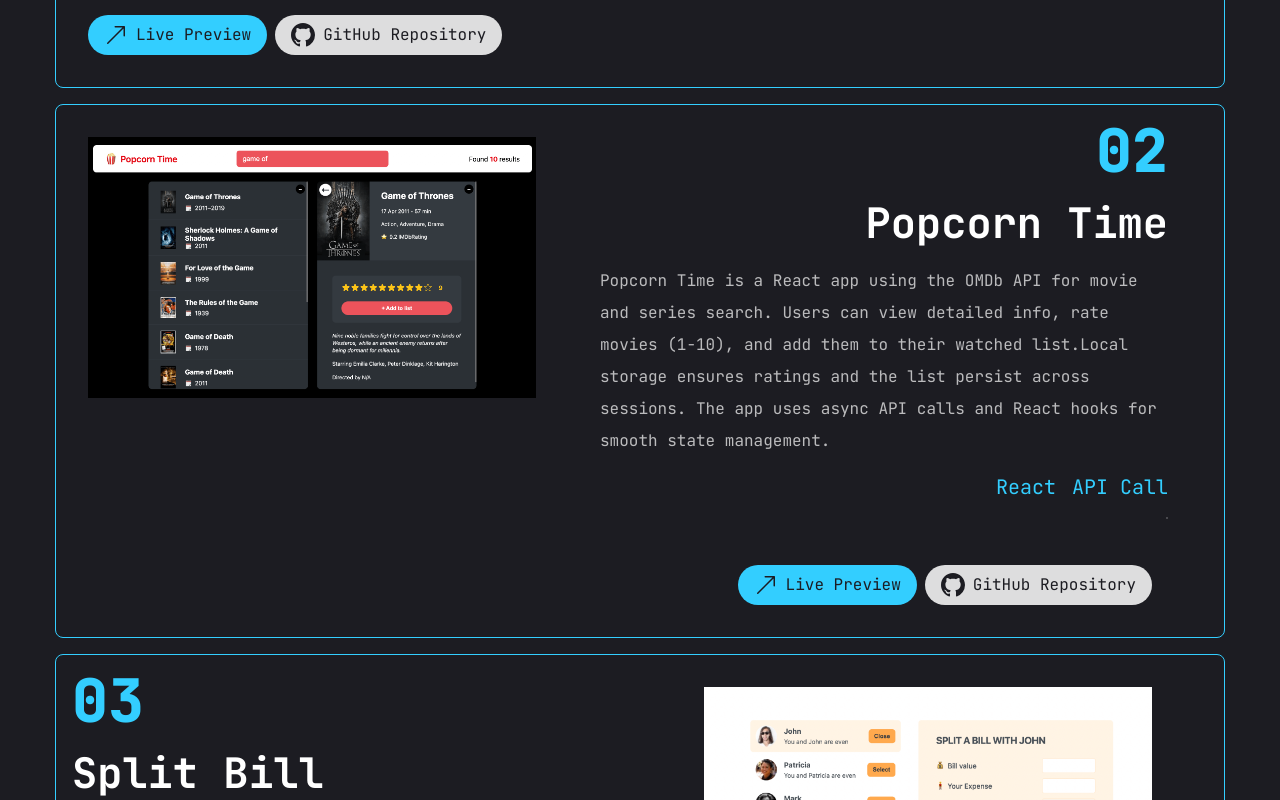
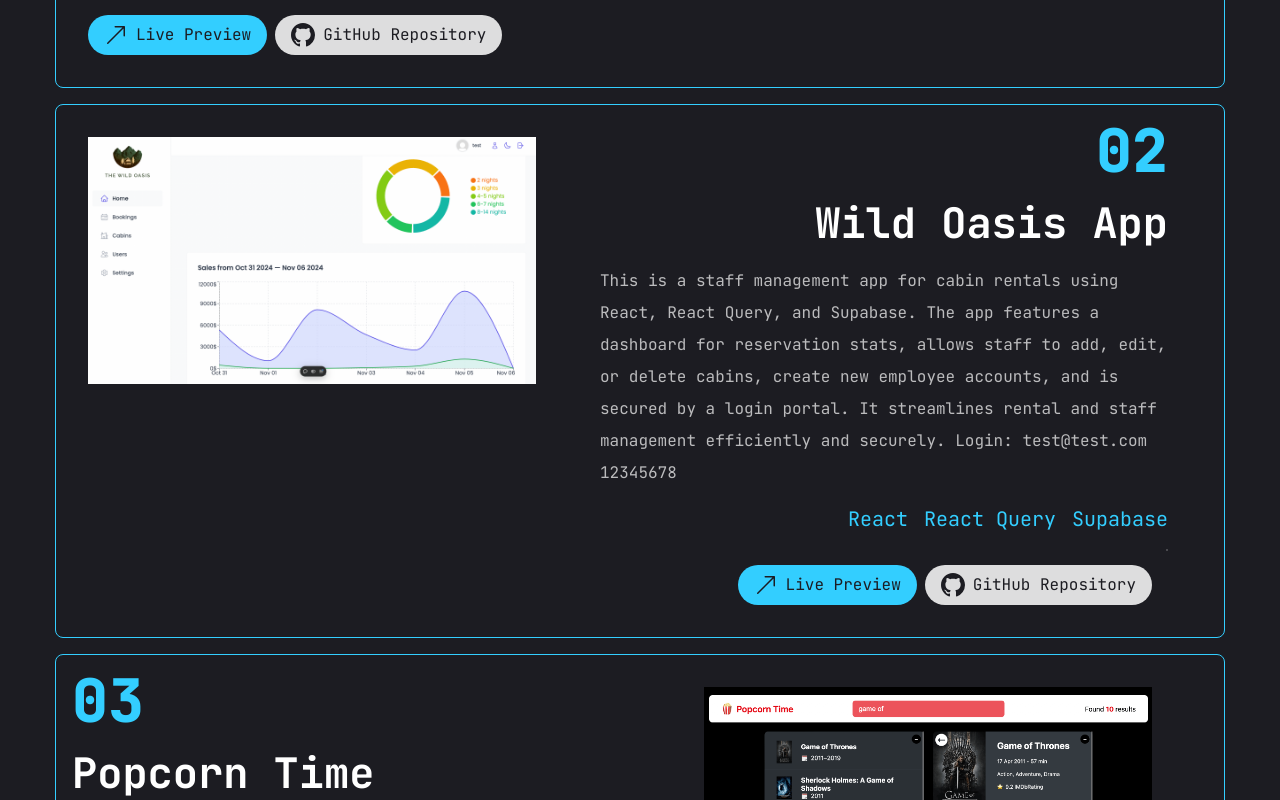
Before and after one commit to RazvanConstantin1/razvan-constantin, a Next.js app: page /projects in a window 1280 px wide. Shown: the part 2420-3220 px from the top of the page. Built offline with nearby package versions, Linux system fonts and the light colour scheme.

Commit message:
updated projects number, commits number and added a new project

```diff
--- a/app/projects/page.jsx
+++ b/app/projects/page.jsx
@@ -70,8 +70,19 @@
   },
   {
     num: "02",
+    category: "Wild Oasis App",
+    title: "project 2",
+    description:
+      "This is a staff management app for cabin rentals using React, React Query, and Supabase. The app features a dashboard for reservation stats, allows staff to add, edit, or delete cabins, create new employee accounts, and is secured by a login portal. It streamlines rental and staff management efficiently and securely. Login: test@test.com 12345678",
+    stack: [{ name: "React" }, { name: "React Query" }, { name: "Supabase" }],
+    image: "/assets/work/WildOasisApp.png",
+    live: "https://wild-oasis-app-phi.vercel.app",
+    github: "https://github.com/RazvanConstantin1/wild-oasis-app",
+  },
+  {
+    num: "03",
     category: "Popcorn Time",
-    title: "project 2",
+    title: "project 3",
     description:
       "Popcorn Time is a React app using the OMDb API for movie and series search. Users can view detailed info, rate movies (1-10), and add them to their watched list.Local storage ensures ratings and the list persist across sessions. The app uses async API calls and React hooks for smooth state management.",
     stack: [{ name: "React" }, { name: "API Call" }],
@@ -80,9 +91,9 @@
     github: "https://github.com/RazvanConstantin1/popcorn-time",
   },
   {
-    num: "03",
+    num: "04",
     category: "Split Bill",
-    title: "project 3",
+    title: "project 4",
     description:
       "This is a React application designed to help you simplify the process of splitting bills. Add friends with names and photos, then use the bill calculator to input expenses and determine how much each person owes, based on who paid. It simplifies tracking and settling shared expenses.",
     stack: [{ name: "React" }],
@@ -91,9 +102,9 @@
     github: "https://github.com/RazvanConstantin1/split-bill",
   },
   {
-    num: "04",
+    num: "05",
     category: "Airplane Mode",
-    title: "project 4",
+    title: "project 5",
     description:
       "When you go to a vacation you got that weird feeling that you forgot something? So do I, so I made a small React app which lets you add items, mark them as packed, and delete them from a customizable list. You can sort by input order, packed status, or alphabetically, and the list is saved in local storage for easy access after refreshing the page",
     stack: [{ name: "React" }],
--- a/components/Stats.jsx
+++ b/components/Stats.jsx
@@ -8,7 +8,7 @@
     text: "Years of experience",
   },
   {
-    num: 4,
+    num: 10,
     text: "Projects completed",
   },
   {
@@ -16,7 +16,7 @@
     text: "Technologies learned",
   },
   {
-    num: 400,
+    num: 600,
     text: "Code commits",
   },
 ];
```
Also changed, not shown: public/assets/work/WildOasisApp.png (added).
